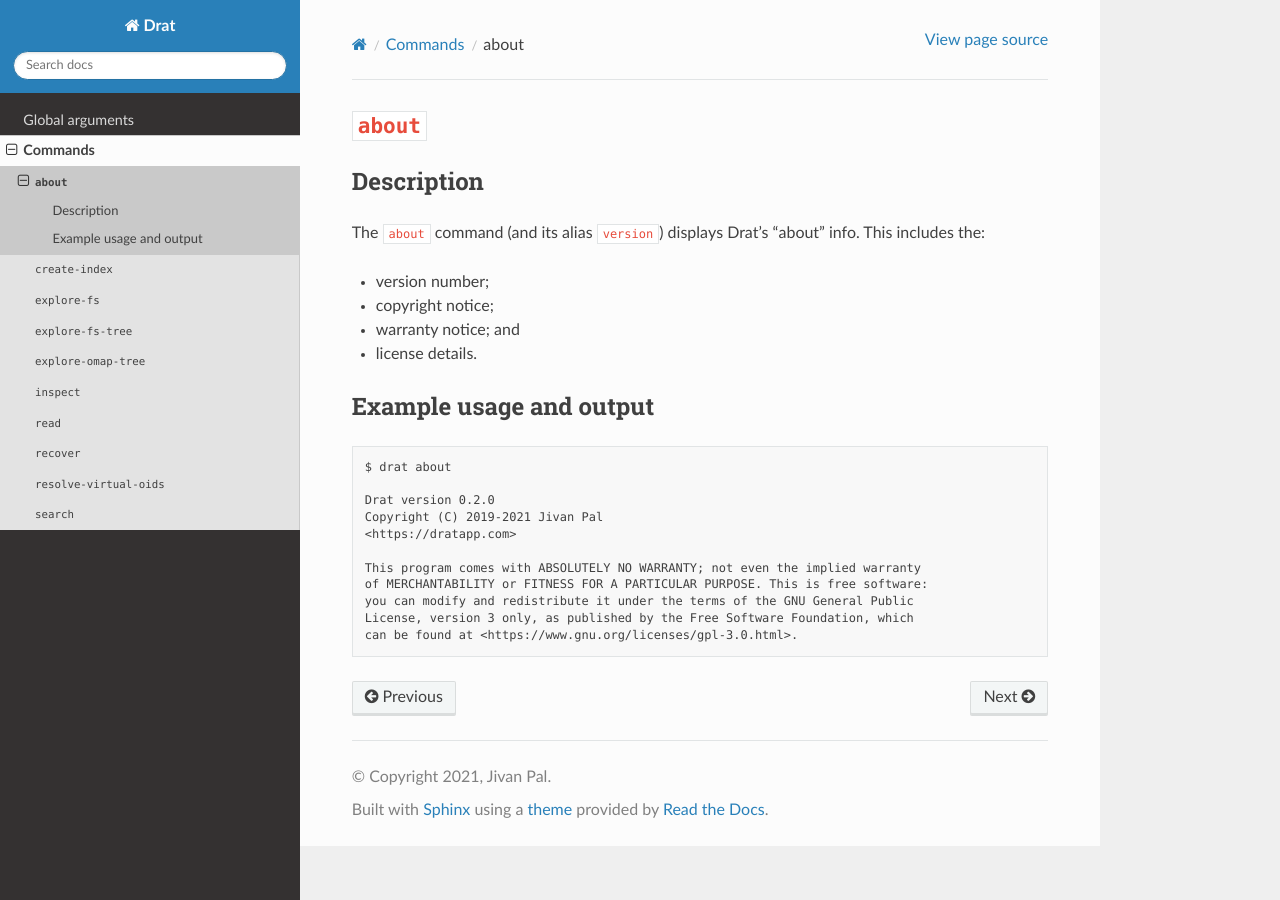
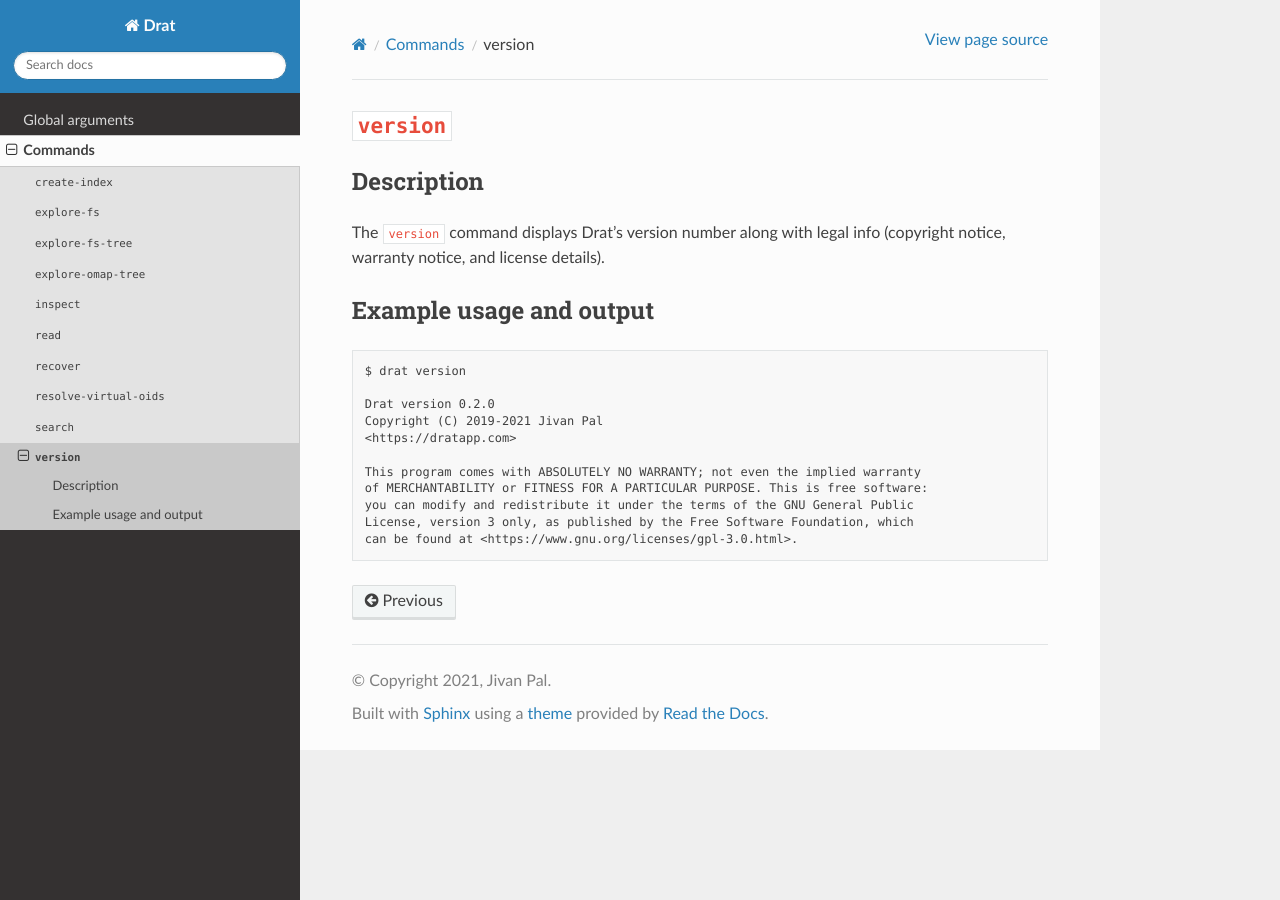
Before and after one commit to jivanpal/drat, a Sphinx documentation site: the page built from docs/commands/version.md, in a window 1280 px wide. Built offline with Sphinx 7.4.7 and the Read the Docs theme 2.0.0, drawn with Linux system fonts in a browser that asks for light colours.

Commit message:
Rename command `about` to `version`:
Also:
- Update docs and README
- Refactor command descriptions

````diff
--- a/docs/commands/about.md
+++ b/docs/commands/version.md
@@ -1,21 +1,16 @@
-(command_about)=
+(command_version)=
 
-# {drat-command}`about`
+# {drat-command}`version`
 
 ## Description
 
-The {drat-command}`about` command (and its alias {drat-command}`version`)
-displays Drat's "about" info. This includes the:
-
-- version number;
-- copyright notice;
-- warranty notice; and
-- license details.
+The {drat-command}`version` command displays Drat's version number along with
+legal info (copyright notice, warranty notice, and license details).
 
 ## Example usage and output
 
 ```
-$ drat about
+$ drat version
 
 Drat version 0.2.0
 Copyright (C) 2019-2021 Jivan Pal
````
Also changed, not shown: README.md (+12 -17 lines), docs/commands/index.md (+2 -2 lines), 4 other files.
